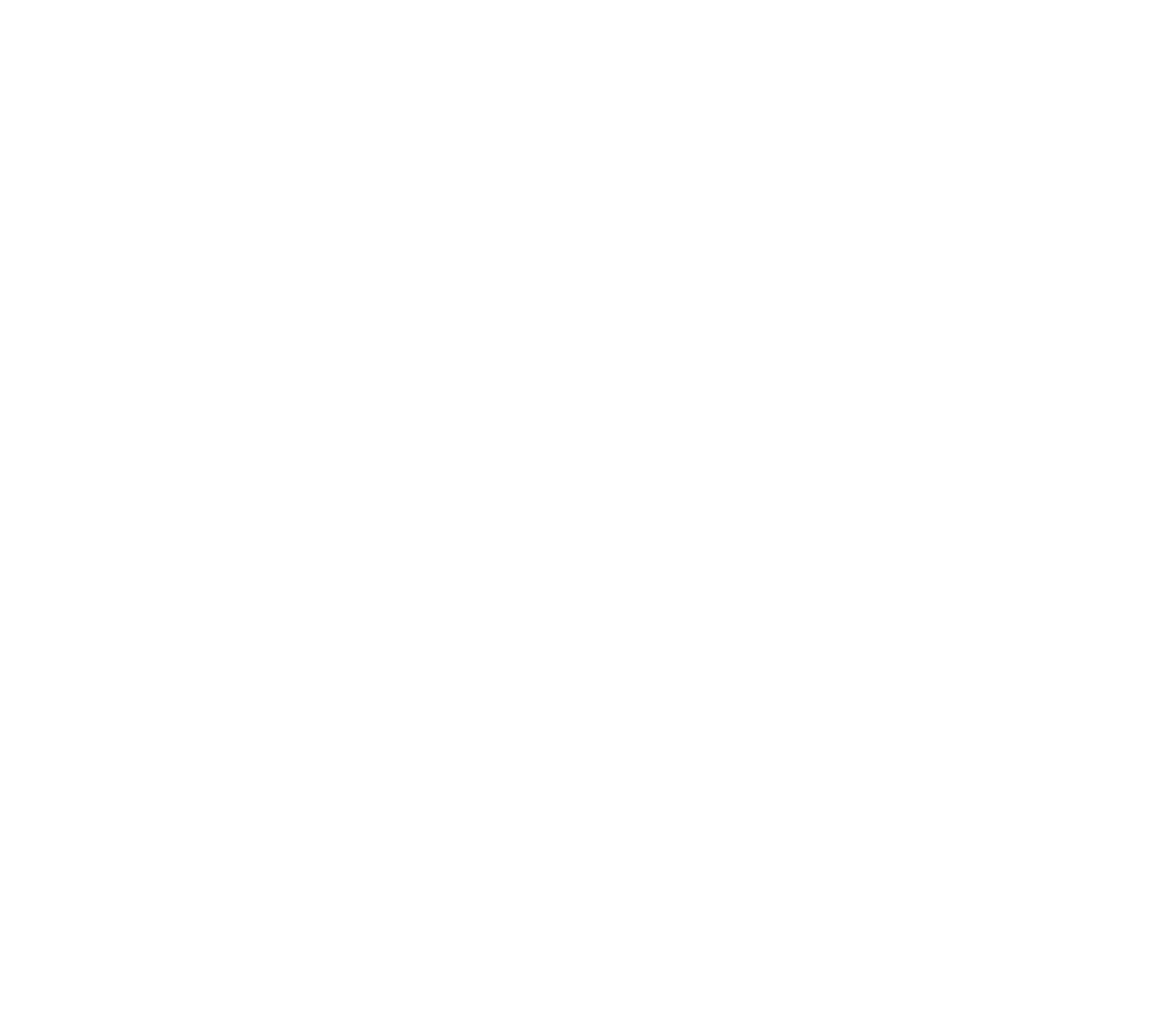
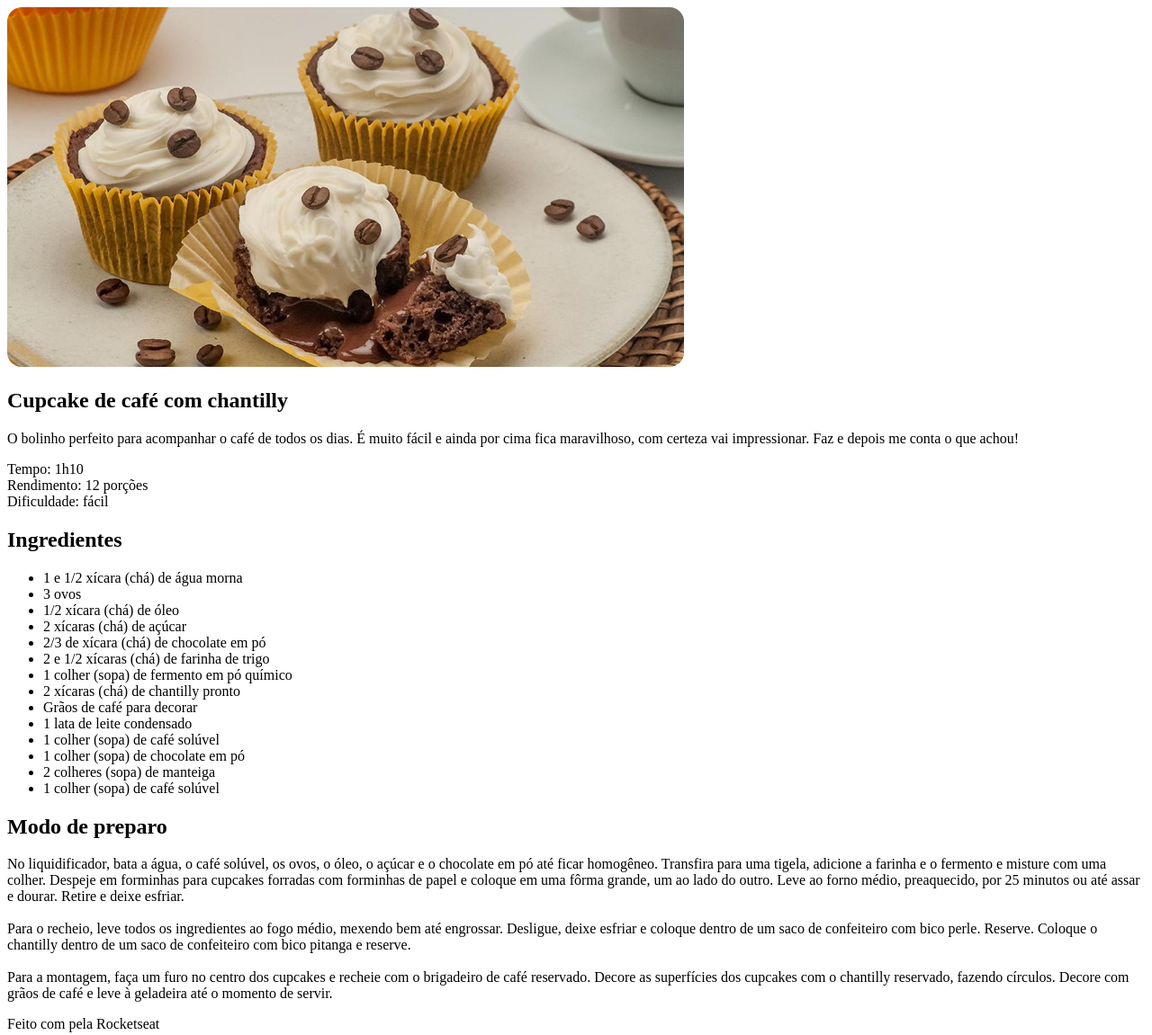
Before and after one commit to Eduuuhds/Projeto-receita, a plain HTML site: page index.html in a window 1280 px wide. Shown: the whole page at 90% size. Before the commit the page ends 800 px from the top, so only its background shows below. Drawn offline with Linux system fonts and the light colour scheme.

Commit message:
Adicionando imagens e estilos

```diff
--- a/index.html
+++ b/index.html
@@ -4,8 +4,50 @@
   <meta charset="UTF-8">
   <meta name="viewport" content="width=device-width, initial-scale=1.0">
   <title>Página de Receita</title>
+  <link rel="stylesheet" href="./style.css">
 </head>
 <body>
 
+  <div id="page">
+    <img src="./assets/main-image.jpg" alt="Cupcake de café com chantilly">
+    <main>
+      <section id="about">
+        <h1>Cupcake de café com chantilly</h1>
+        <p>O bolinho perfeito para acompanhar o café de todos os dias. É muito fácil e ainda por cima fica maravilhoso, com certeza vai impressionar. Faz e depois me conta o que achou!</p>
+
+      <p>Tempo: 1h10 <br>Rendimento: 12 porções <br> Dificuldade: fácil</p>
+
+      </section>
+      <section id="ingredients">
+        <h2>Ingredientes</h2>
+        <ul>
+          <li>1 e 1/2 xícara (chá) de água morna</li>
+          <li>3 ovos</li>
+          <li>1/2 xícara (chá) de óleo</li>
+          <li>2 xícaras (chá) de açúcar</li>
+          <li>2/3 de xícara (chá) de chocolate em pó</li>
+          <li>2 e 1/2 xícaras (chá) de farinha de trigo</li>
+          <li>1 colher (sopa) de fermento em pó químico</li>
+          <li>2 xícaras (chá) de chantilly pronto</li>
+          <li>Grãos de café para decorar</li>
+          <li>1 lata de leite condensado</li>
+          <li>1 colher (sopa) de café solúvel</li>
+          <li>1 colher (sopa) de chocolate em pó</li>
+          <li>2 colheres (sopa) de manteiga</li>
+          <li>1 colher (sopa) de café solúvel</li>
+        </ul>
+
+      </section>
+      <section id="preparation">
+        <h2>Modo de preparo</h2>
+        <p>No liquidificador, bata a água, o café solúvel, os ovos, o óleo, o açúcar e o chocolate em pó até ficar homogêneo. Transfira para uma tigela, adicione a farinha e o fermento e misture com uma colher. Despeje em forminhas para cupcakes forradas com forminhas de papel e coloque em uma fôrma grande, um ao lado do outro. Leve ao forno médio, preaquecido, por 25 minutos ou até assar e dourar. Retire e deixe esfriar.<br><br>
+          Para o recheio, leve todos os ingredientes ao fogo médio, mexendo bem até engrossar. Desligue, deixe esfriar e coloque dentro de um saco de confeiteiro com bico perle. Reserve. Coloque o chantilly dentro de um saco de confeiteiro com bico pitanga e reserve. <br><br>
+          Para a montagem, faça um furo no centro dos cupcakes e recheie com o brigadeiro de café reservado. Decore as superfícies dos cupcakes com o chantilly reservado, fazendo círculos. Decore com grãos de café e leve à geladeira até o momento de servir. </p>
+      </section>
+    </main>
+  </div>
+
+<footer>Feito com pela Rocketseat</footer>
+
 </body>
 </html>
--- /dev/null
+++ b/style.css
@@ -0,0 +1,3 @@
+img {
+  border-radius: 16px;
+}
```
Also changed, not shown: assets/bg-image.jpg (added), assets/main-image.jpg (added), 1 other file.
